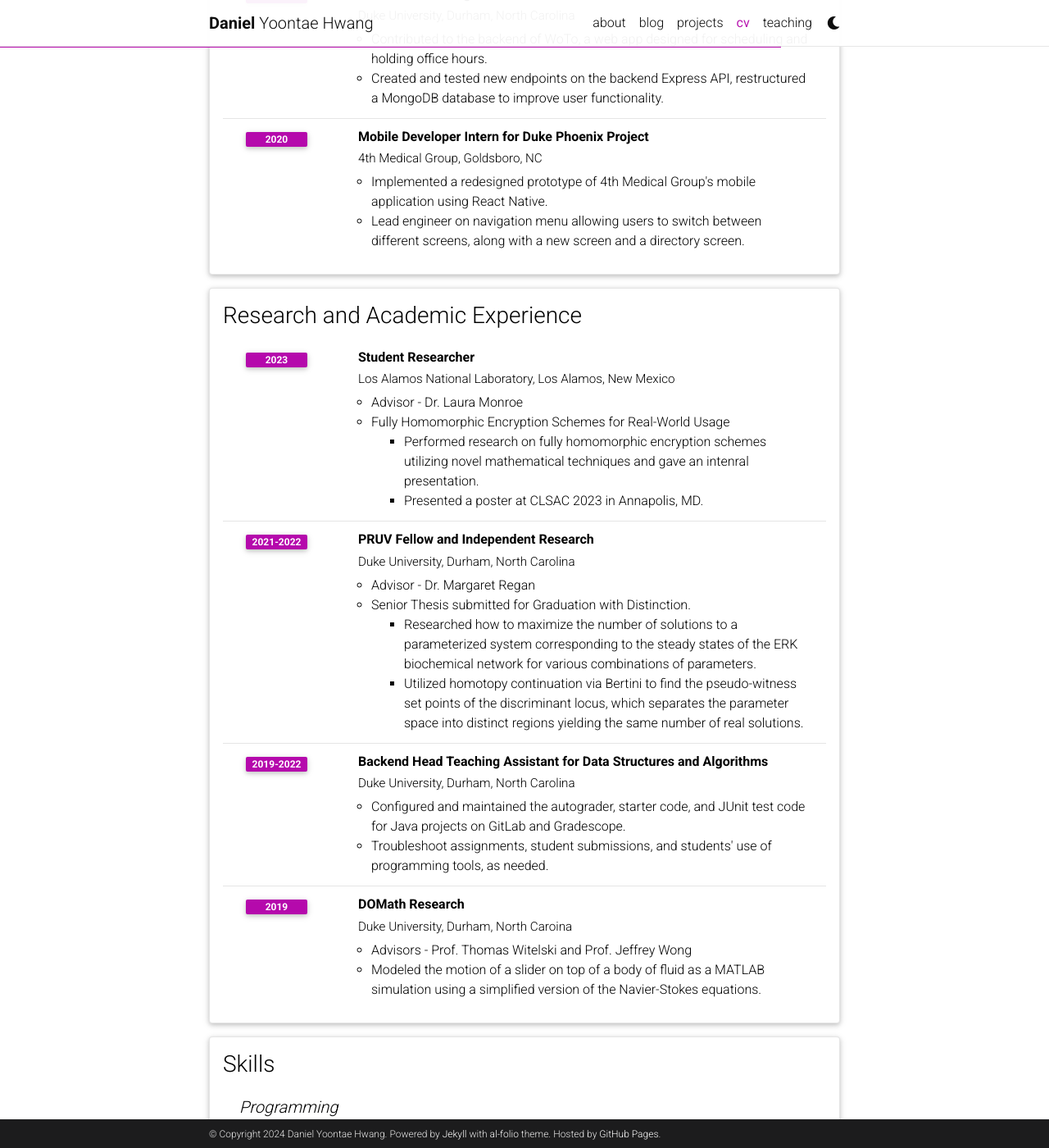
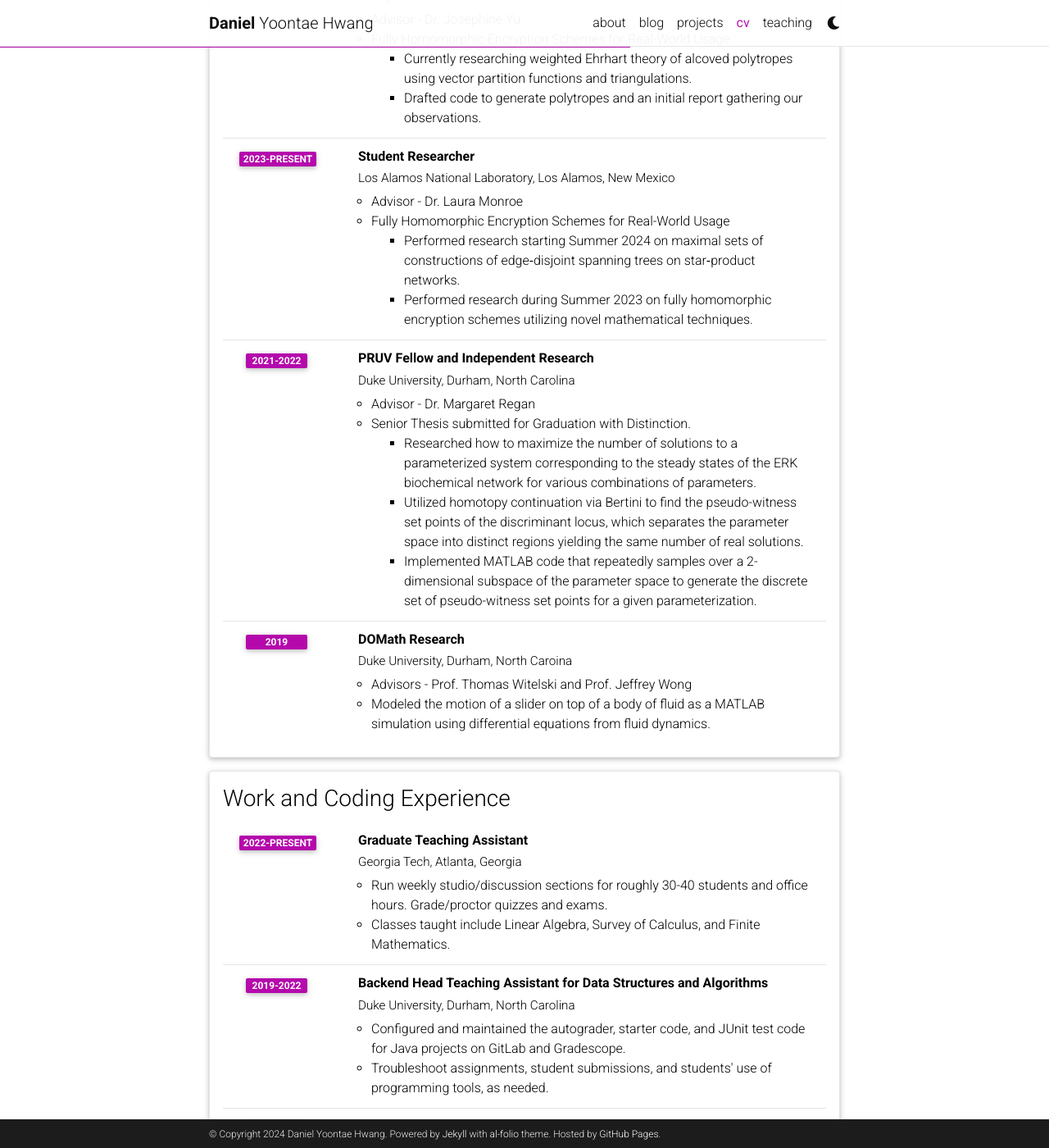
Before and after one commit to danielyhwang/danielyhwang.github.io, a Jekyll site: the page built from _pages/cv.md, in a window 1280 px wide and 1400 px high, scrolled down 904 px. Shown: the whole window at 82% size. Built offline with Jekyll 4.4.1, drawn with Linux system fonts in a browser that asks for light colours; full-size pictures stand in for the smaller copies a plugin makes; comment, search, counter and statistics services are not loaded; a style sheet for code colours, icons or effects is not loaded; some of the changed text lies outside the part shown.

Commit message:
resume and professional update

```diff
--- a/_data/cv.yml
+++ b/_data/cv.yml
@@ -6,21 +6,17 @@
     - name: Date of Birth
       value: August 24, 2000
     - name: Languages
-      value: English, (learning, beginner) Korean, (beginner) Spanish
+      value: English, (learning, beginner) Korean, (learning, beginner) Spanish
 
 - title: Education
   type: time_table
   contents:
-    #- title: Ph.D.
-    #  institution: Georgia Institute of Technology, Atlanta, Georgia
-    #  year: ????
-    #  description:
-    #    - Description 1.
-    #    - Description 2.
-    #    - title: Description 3.
-    #      contents:
-    #        - Sub-description 1.
-    #        - Sub-description 2.
+    - title: Ph.D. Student
+      institution: Georgia Institute of Technology, Atlanta, Georgia
+      year: 2022 - Present
+      description:
+        - GPA: 3.91
+        - Third‑year graduate student and Graduate Teaching Assistant for the School of Math, advised by Josephine Yu
     - title: B.S.
       institution: Duke University, Durham, North Carolina
       year: 2022
@@ -29,9 +25,68 @@
         - Major in Mathematics and Computer Science; Minor in Theatre Studies
         - 2018 North Carolina Math Scholar (full-tuition scholarship)
 
-- title: Coding Experience
+
+
+- title: Research and Academic Experience
   type: time_table
   contents:
+    - title: Ph.D. Student
+      institution: Georgia Tech School of Math
+      year: 2023-Present
+      description:
+        - Advisor - Dr. Josephine Yu
+        - title: Fully Homomorphic Encryption Schemes for Real-World Usage
+          contents:
+            - Currently researching weighted Ehrhart theory of alcoved polytropes using vector partition functions and triangulations.
+            - Drafted code to generate polytropes and an initial report gathering our observations.
+
+    - title: Student Researcher
+      institution: Los Alamos National Laboratory, Los Alamos, New Mexico
+      year: 2023-Present
+      description:
+        - Advisor - Dr. Laura Monroe
+        - title: Fully Homomorphic Encryption Schemes for Real-World Usage
+          contents:
+            - Performed research starting Summer 2024 on maximal sets of constructions of edge‑disjoint spanning trees on star‑product networks.
+            - Performed research during Summer 2023 on fully homomorphic encryption schemes utilizing novel mathematical techniques.
+
+
+    - title: PRUV Fellow and Independent Research
+      institution: Duke University, Durham, North Carolina
+      year: 2021-2022
+      description:
+        - Advisor - Dr. Margaret Regan
+        - title: Senior Thesis submitted for Graduation with Distinction.
+          contents:
+            - Researched how to maximize the number of solutions to a parameterized system corresponding to the steady states of the ERK biochemical network for various combinations of parameters.
+            - Utilized homotopy continuation via Bertini to find the pseudo-witness set points of the discriminant locus, which separates the parameter space into distinct regions yielding the same number of real solutions.
+            - Implemented MATLAB code that repeatedly samples over a 2-dimensional subspace of the parameter space to generate the discrete set of pseudo-witness set points for a given parameterization.
+
+    - title: DOMath Research
+      institution: Duke University, Durham, North Caroina
+      year: 2019
+      description:
+        - Advisors - Prof. Thomas Witelski and Prof. Jeffrey Wong
+        - Modeled the motion of a slider on top of a body of fluid as a MATLAB simulation using differential equations from fluid dynamics.
+
+- title: Work and Coding Experience
+  type: time_table
+  contents:
+    - title: Graduate Teaching Assistant
+      institution: Georgia Tech, Atlanta, Georgia
+      year: 2022-Present
+      description:
+        - Run weekly studio/discussion sections for roughly 30-40 students and office hours. Grade/proctor quizzes and exams.
+        - Classes taught include Linear Algebra, Survey of Calculus, and Finite Mathematics.
+
+    - title: Backend Head Teaching Assistant for Data Structures and Algorithms
+      institution: Duke University, Durham, North Carolina
+      year: 2019-2022
+      description:
+        - Configured and maintained the autograder, starter code, and JUnit test code for Java projects on GitLab and Gradescope.
+        - Troubleshoot assignments, student submissions, and students' use of programming tools, as needed.
+        #- Lead weekly discussions and office hours. Guide small groups through short exercises, encourage familarity with Java and algorithms.
+
     - title: TSI Developer Intern
       institution: The Social Institute, Durham, North Carolina
       year: 2021
@@ -55,61 +110,19 @@
         - Lead engineer on navigation menu allowing users to switch between different screens, along with a new screen and a directory screen.
         #- Advised other developers with React Native, organized peer programming sessions.
 
-
-- title: Research and Academic Experience
-  type: time_table
-  contents:
-    - title: Student Researcher
-      institution: Los Alamos National Laboratory, Los Alamos, New Mexico
-      year: 2023
-      description:
-        - Advisor - Dr. Laura Monroe
-        - title: Fully Homomorphic Encryption Schemes for Real-World Usage
-          contents:
-            - Performed research on fully homomorphic encryption schemes utilizing novel mathematical techniques and gave an intenral presentation.
-            - Presented a poster at CLSAC 2023 in Annapolis, MD.
-
-
-    - title: PRUV Fellow and Independent Research
-      institution: Duke University, Durham, North Carolina
-      year: 2021-2022
-      description:
-        - Advisor - Dr. Margaret Regan
-        - title: Senior Thesis submitted for Graduation with Distinction.
-          contents:
-            - Researched how to maximize the number of solutions to a parameterized system corresponding to the steady states of the ERK biochemical network for various combinations of parameters.
-            - Utilized homotopy continuation via Bertini to find the pseudo-witness set points of the discriminant locus, which separates the parameter space into distinct regions yielding the same number of real solutions.
-            #- Implemented MATLAB code that repeatedly samples over a 2-dimensional subspace of the parameter space to generate the discrete set of pseudo-witness set points for a given parameterization.
-
-
-    - title: Backend Head Teaching Assistant for Data Structures and Algorithms
-      institution: Duke University, Durham, North Carolina
-      year: 2019-2022
-      description:
-        - Configured and maintained the autograder, starter code, and JUnit test code for Java projects on GitLab and Gradescope.
-        - Troubleshoot assignments, student submissions, and students' use of programming tools, as needed.
-        #- Lead weekly discussions and office hours. Guide small groups through short exercises, encourage familarity with Java and algorithms.
-
-    - title: DOMath Research
-      institution: Duke University, Durham, North Caroina
-      year: 2019
-      description:
-        - Advisors - Prof. Thomas Witelski and Prof. Jeffrey Wong
-        - Modeled the motion of a slider on top of a body of fluid as a MATLAB simulation using a simplified version of the Navier-Stokes equations.
-
-- title: Skills
-  type: nested_list
-  contents:
-    - title: Programming
-      items:
-        - Java and JUnit
-        - MERN Stack - MongoDB, Express, Reach, Node.js
-        - LaTeX
-    - title: Tools
-      items:
-        - Visual Studio Code
-        - Git
-        - Postman
+#- title: Skills
+#  type: nested_list
+#  contents:
+#    - title: Programming
+#      items:
+#        - Java and JUnit
+#        - MERN Stack - MongoDB, Express, Reach, Node.js
+#        - LaTeX
+#    - title: Tools
+#      items:
+#        - Visual Studio Code
+#        - Git
+#        - Postman
 
 #- title: Experience
 #  type: time_table
--- a/_pages/cv.md
+++ b/_pages/cv.md
@@ -4,6 +4,6 @@
 title: cv
 nav: true
 nav_order: 4
-cv_pdf: Daniel_Hwang_Resume_September_2023.pdf #example_pdf.pdf found in assets
+cv_pdf: Daniel_Hwang_Resume_October_2024.pdf #example_pdf.pdf found in assets
 # see _data cv.yml for more
 ---
--- a/_pages/teaching.md
+++ b/_pages/teaching.md
@@ -12,6 +12,7 @@
 ## Georgia Tech
 
 ### Teaching Assistant
+- Fall 2024: Math 1711 G03 and G05 - Finite Mathematics
 - Spring 2024: Math 1553 A03 - Intro to Linear Algebra **HEAD TA**
 - Fall 2023: Math 1553 A05 - Intro to Linear Algebra AND Math 1712 C01 - Survey of Calculus
 - Spring 2023: Math 1554 C01 & C02 - Linear Algebra
```
Also changed, not shown: _pages/about.md (+1 -1 lines), 1 other file.
